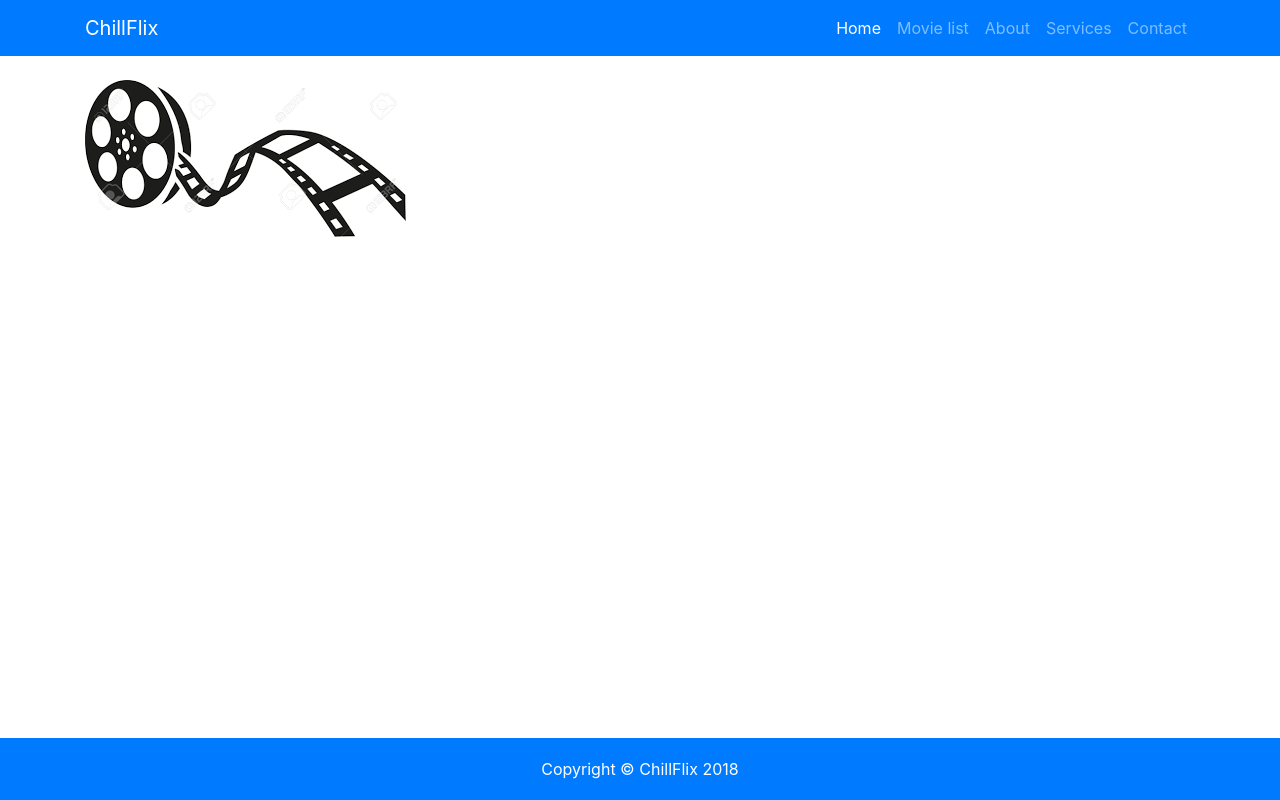
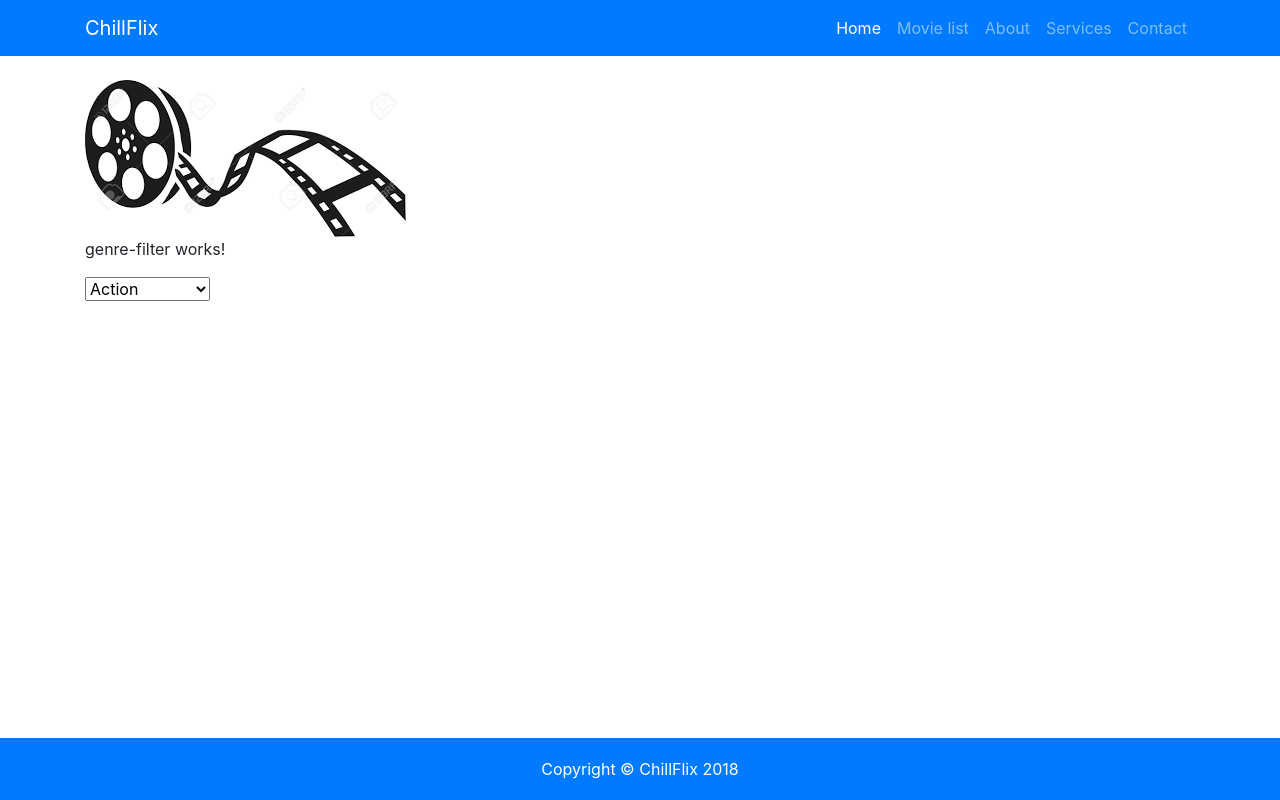
Before and after one commit to EvaJR/ChillFlix, an Angular app in the folder Chillflix.web/ChillFlixApp/: page / in a window 1280 px wide. Built offline with nearby package versions, Linux system fonts and the light colour scheme.

Commit message:
added genreFilter component to movieList component

```diff
--- a/Chillflix.web/ChillFlixApp/src/app/app.component.html
+++ b/Chillflix.web/ChillFlixApp/src/app/app.component.html
@@ -3,6 +3,7 @@
 
 <div class="container">
         <img src = "../../../assets/images/moviereel.png">
+        <app-genre-filter></app-genre-filter>
 
 </div>
 
--- /dev/null
+++ b/Chillflix.web/ChillFlixApp/src/app/components/genre-filter/genre-filter.component.html
@@ -0,0 +1,7 @@
+<p>
+  genre-filter works!
+</p>
+
+<select>
+    <option *ngFor="let genre of genres | enumSelect" [value]="genre.key">{{genre.value}}</option>
+ </select>
--- /dev/null
+++ b/Chillflix.web/ChillFlixApp/src/app/components/genre-filter/genre-filter.component.ts
@@ -0,0 +1,19 @@
+import { Component, OnInit } from '@angular/core';
+import { Genre} from '../../models/genre'
+
+@Component({
+  selector: 'app-genre-filter',
+  templateUrl: './genre-filter.component.html',
+  styleUrls: ['./genre-filter.component.css']
+})
+export class GenreFilterComponent implements OnInit {
+
+  name = 'Angular';
+  genres = Genre;
+
+  constructor() { }
+
+  ngOnInit() {
+  }
+
+}
--- /dev/null
+++ b/Chillflix.web/ChillFlixApp/src/app/models/genre.ts
@@ -0,0 +1,14 @@
+export enum Genre {
+    Action = 1,
+     Comedy = 2,
+     SciFi = 3,
+     Romance = 4,
+     Fantasy = 5,
+     Horror = 6,
+     Thriller = 7,
+     Western = 8,
+     Documentary = 9,
+
+
+
+ }
--- /dev/null
+++ b/Chillflix.web/ChillFlixApp/src/app/pipes/enum-select.pipe.ts
@@ -0,0 +1,20 @@
+import { Pipe, PipeTransform } from '@angular/core';
+
+@Pipe({
+  name: 'enumSelect'
+})
+export class EnumSelectPipe implements PipeTransform {
+
+  transform(value, args:string[]) : any {
+    let options = [];
+    for (let enumMember in value) {
+      if (!isNaN(parseInt(enumMember, 10))) {
+        options.push({key: enumMember, value: value[enumMember]});
+        // Uncomment if you want log
+        // console.log("enum member: ", value[enumMember]);
+      }
+    }
+    return options;
+  }
+
+}
```
Also changed, not shown: Chillflix.web/ChillFlixApp/src/app/app.module.ts (+8 -1 lines), Chillflix.web/ChillFlixApp/src/app/components/genre-filter/genre-filter.component.css (added), 2 other files (tests, documents, lock files or other folders).
